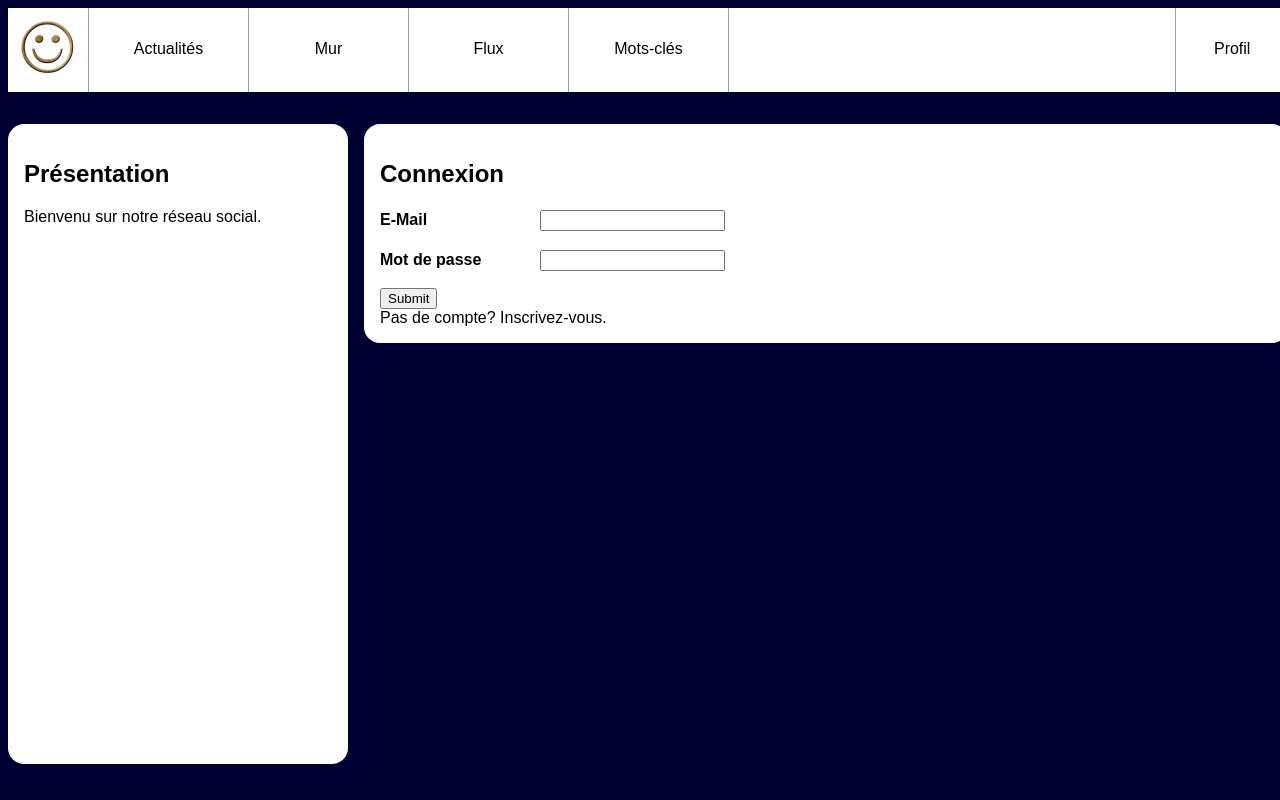
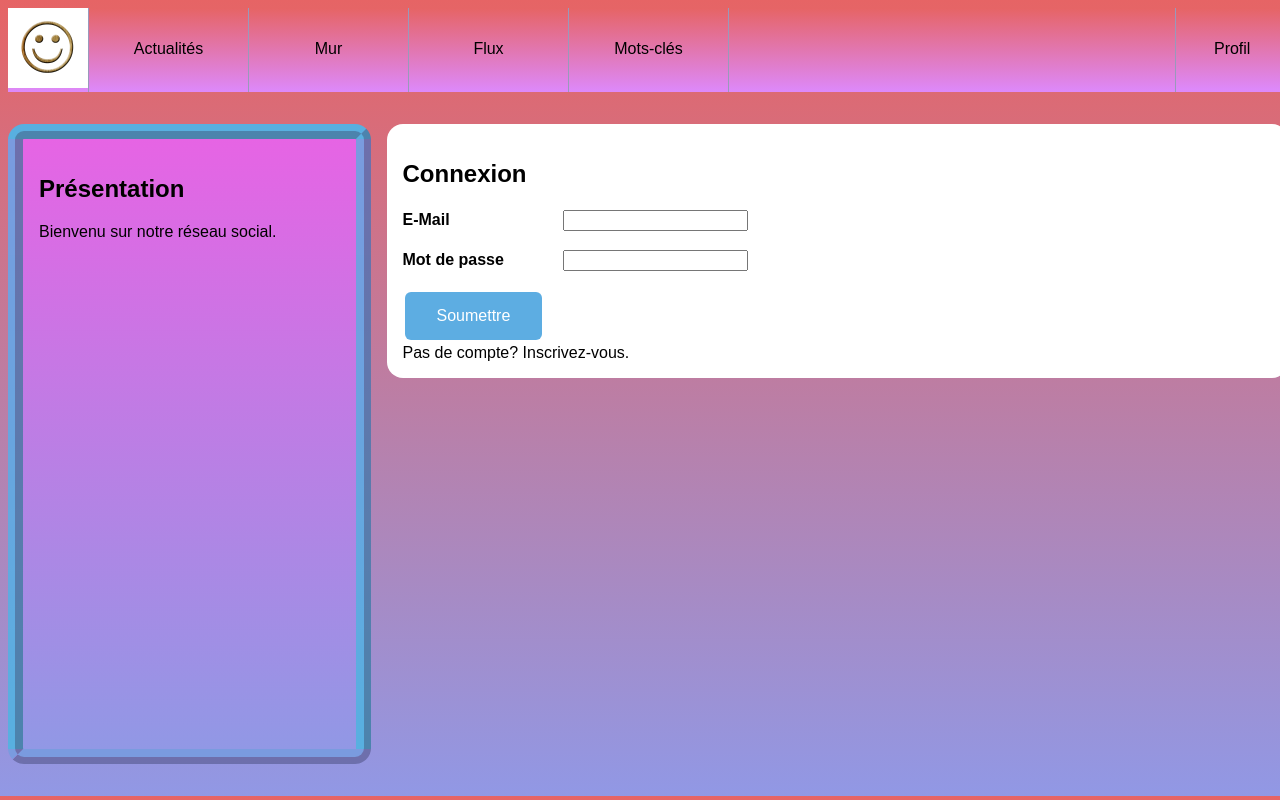
Before and after one commit to adatechschool/projet-collectif-reseau-social-php-maurantrick_rsp, a PHP site: page /login.php in a window 1280 px wide. Run offline with PHP 8.4, Linux system fonts and the light colour scheme; a user stored in the database is signed in.

Commit message:
Mardi soir css,login,news,tags,wall

```diff
--- a/Niveau2/Niveau2/login.php
+++ b/Niveau2/Niveau2/login.php
@@ -34,7 +34,7 @@ session_start();
                         // on ne fait ce qui suit que si un formulaire a été soumis.
                         // Etape 2: récupérer ce qu'il y a dans le formulaire @todo: c'est là que votre travaille se situe
                         // observez le résultat de cette ligne de débug (vous l'effacerez ensuite)
-                        echo "<pre>" . print_r($_POST, 1) . "</pre>";
+                        // echo "<pre>" . print_r($_POST, 1) . "</pre>";
                         // et complétez le code ci dessous en remplaçant les ???
                         $emailAVerifier = $_POST['email'];
                         $passwdAVerifier = $_POST['motpasse'];
@@ -79,7 +79,9 @@ session_start();
                             <dt><label for='motpasse'>Mot de passe</label></dt>
                             <dd><input type='password'name='motpasse'></dd>
                         </dl>
-                        <input type='submit'>
+                        <div class="button">
+            <input type="submit" value="Soumettre" class="btn-submit">
+        </div>
                     </form>
                     <p>
                         Pas de compte?
--- a/Niveau2/Niveau2/news.php
+++ b/Niveau2/Niveau2/news.php
@@ -127,7 +127,7 @@ session_start();
                           echo "<p>" . htmlspecialchars($cleaned_content) . "</p>";?>
                         </div>
                         <footer>
-                            <small>♥<?php echo $post['like_number'] ?></small>
+                            <small>💖<?php echo $post['like_number'] ?></small>
 
                             <?php
                                 $exploded = explode(',', $post['taglist']);
--- a/Niveau2/Niveau2/style.css
+++ b/Niveau2/Niveau2/style.css
@@ -1,5 +1,6 @@
 body{
-    background-color: #003;
+    /* background-color: rgb(96, 233, 164); */
+    background: linear-gradient(#e66465, #9198e5);
     font-family: Arial;
 }
 
@@ -7,7 +8,7 @@ a{text-decoration: none; color:black;}
 a:hover{text-decoration: underline;}
 
 body>header{
-    background-color: #fff;
+    background: linear-gradient(#e66465, #dd89fb);
     display:flex;
     width:80em;
     margin:0 auto 2em auto;
@@ -16,6 +17,7 @@ body>header{
 }
 body>header img{
     height:5em;
+    background: linear-gradient(#e66465, #dd89fb);
 }
 body>header #menu {
     display:flex;
@@ -45,6 +47,7 @@ body>header #user>a{
     text-align: center;
     padding:2em 0;
     width:100%;
+    background: linear-gradient(#e66465, #dd89fb);
 }
 body>header #user ul{
     display: none;
@@ -66,7 +69,24 @@ body>header #user ul li a{
 body>header #user:hover ul{
     display:block;
 }
+.btn-submit {
+    background-color:  #5dade2 ;
+    border: none;
+    color: white;
+    padding: 15px 32px;
+    text-align: center;
+    text-decoration: none;
+    display: inline-block;
+    font-size: 16px;
+    margin: 4px 2px;
+    cursor: pointer;
+    border-radius: 6px;
+}
 
+.btn-submit:hover {
+    background-color:  #ec7063 ;
+     box-shadow: 0 12px 16px 0 rgba(0,0,0,0.24), 0 17px 50px 0 rgba(0,0,0,0.19);
+}
 
 #wrapper{
     display:flex;
@@ -74,7 +94,9 @@ body>header #user:hover ul{
     margin:0 auto 2em auto;
 }
 #wrapper aside{
-    background-color: #fff;
+    border: 4mm ridge rgba(50, 192, 220, 0.6);
+    background: linear-gradient(#e664e4, #9198e5);
+    /* background-color: #4aa6aa; */
     flex:1;
     padding:1em;
     border-radius: 1em;
@@ -124,11 +146,16 @@ body>header #user:hover ul{
 
 #wrapper.admin{flex-direction: row-reverse}
 #wrapper.admin aside{flex:1;margin-left:1em;border-radius:0;padding:0;}
-#wrapper.admin main{flex:2;background-color: #fff;border-radius: 0;padding:0;}
+#wrapper.admin main{flex:2;background-color: #fff;border-radius: 0;padding:0;
+    background: linear-gradient(#e66465, #dd89fb);
+}
 #wrapper.admin h2{text-align: center;}
+
 #wrapper.admin h3{margin:0;}
 #wrapper.admin nav{text-align: right;}
-#wrapper.admin article{border:1px solid #ddd;border-radius: 1em;padding:1em;margin:1em;}
+#wrapper.admin article{border:1px solid #ddd;border-radius: 1em;padding:1em;margin:1em;
+    /* background: linear-gradient( #e74c3c, #dd89fb); */
+background-color:#ec7063}
 #wrapper.admin article p{float:left;margin:0;}
 
 
@@ -145,6 +172,7 @@ body>header #user:hover ul{
     width:25em;
     height:7em;
     margin-right: 1em;
+
 }
 .contacts article img{
     float:right;
--- a/Niveau2/Niveau2/tags.php
+++ b/Niveau2/Niveau2/tags.php
@@ -94,8 +94,8 @@
                             <p><?php echo $post['content'] ?></p>
                         </div>
                         <footer>
-                            <small>♥ <?php echo $post['like_number'] ?></small>
-                            <a href="">#<?php echo $post['taglist'] ?></a>,
+                            <small>💖<?php echo $post['like_number'] ?></small>
+                            <a href="">#️⃣<?php echo $post['taglist'] ?></a>,
 
                         </footer>
                     </article>
--- a/Niveau2/Niveau2/wall.php
+++ b/Niveau2/Niveau2/wall.php
@@ -157,8 +157,8 @@ session_start();
                         <p><?php echo $post['content'] ?></p>
                     </div>
                     <footer>
-                        <small><?php echo $post['like_number'] ?></small>
-                        <a href="">#<?php echo $post['taglist'] ?></a>,
+                        <small>💖<?php echo $post['like_number'] ?></small>
+                        <a href="">#️⃣<?php echo $post['taglist'] ?></a>,
 
                     </footer>
                 </article>
```
Also changed, not shown: Niveau2/Niveau2/jojolog-Photoroom.png (added), Niveau2/Niveau2/user.jpg.
